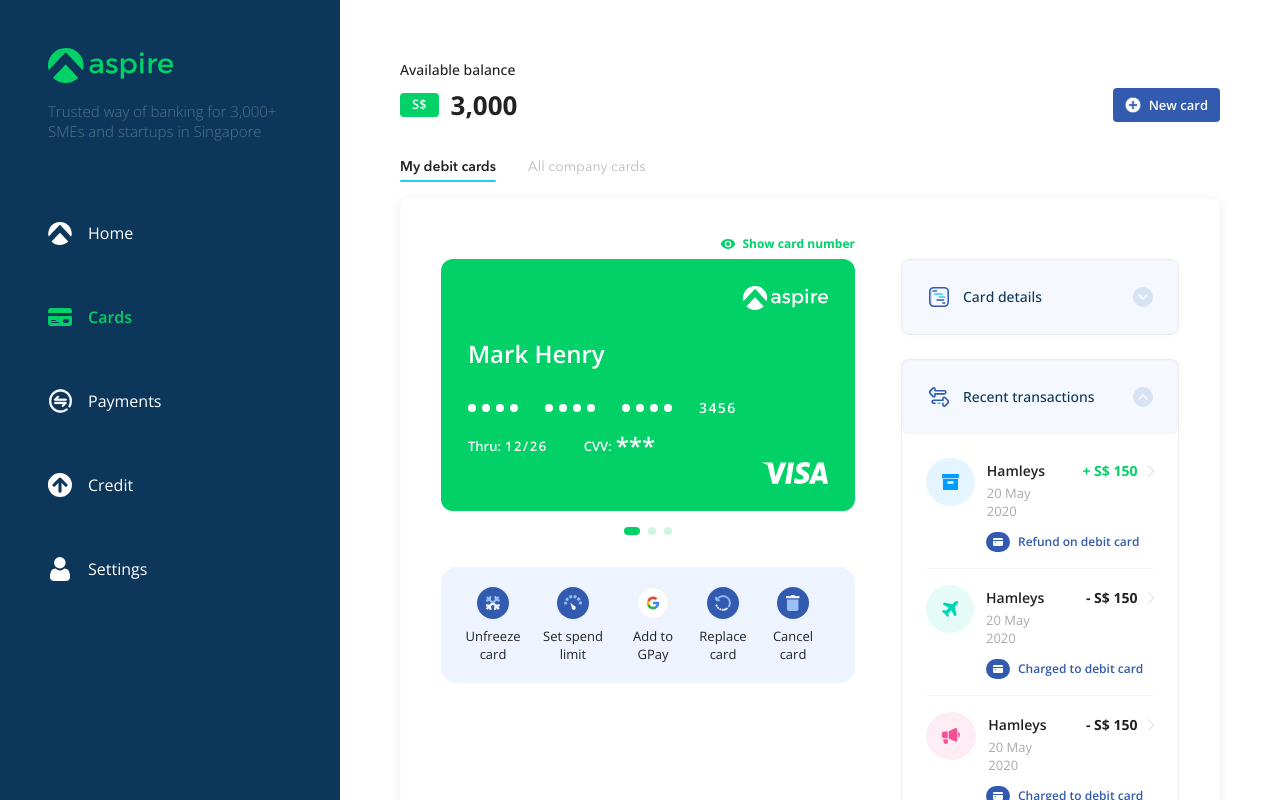
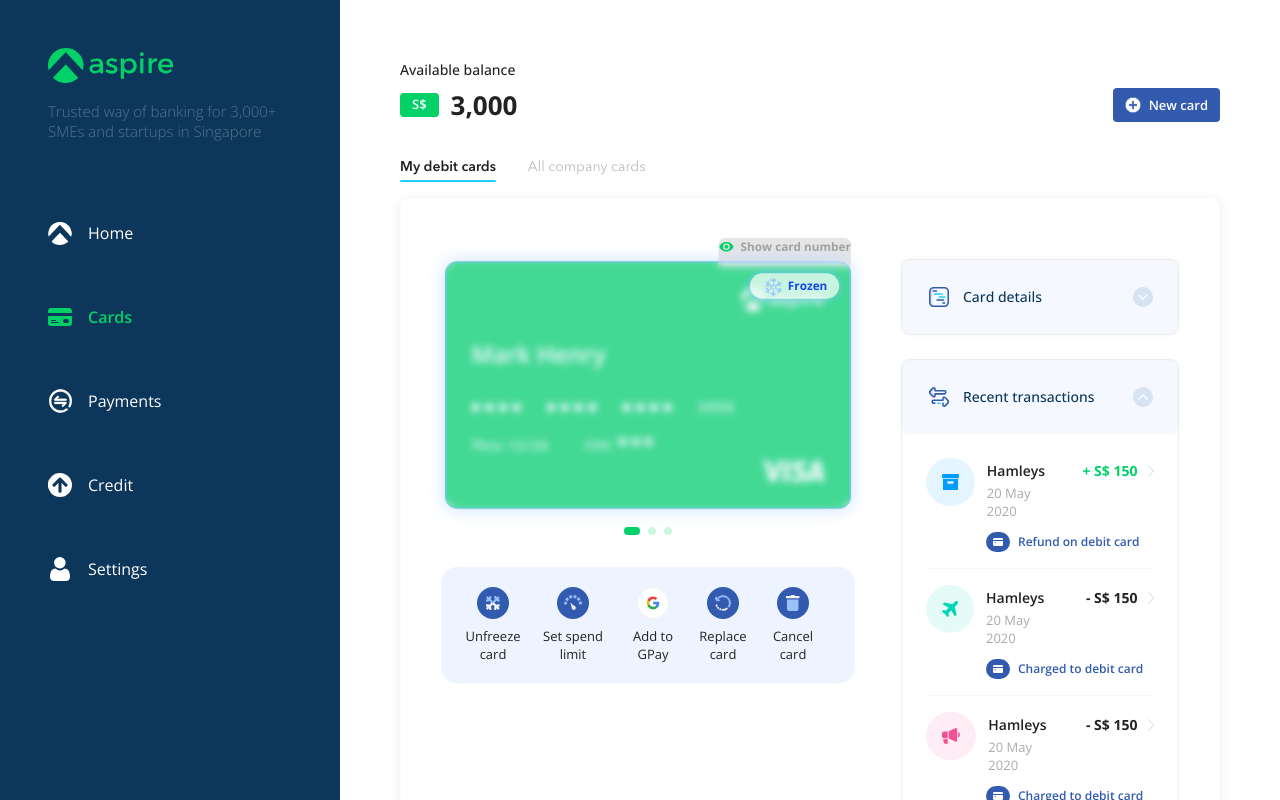
Before and after one commit to hieptth/aspire-fe-test, a React (Vite) app: page / in a window 1280 px wide. Both pictures are taken after a click on the element "Freeze card". Built offline with nearby package versions, Linux system fonts and the light colour scheme.

Commit message:
feat: style frozen card

```diff
--- a/src/components/AspireCard.tsx
+++ b/src/components/AspireCard.tsx
@@ -6,7 +6,7 @@
 };
 
 export const AspireCard = ({ card }: AspireCardProps) => {
-  card.color = card.color || "aspire-green"; // Default color if not provided
+  card.color = card.color || "aspire-green";
   const [showNumber, setShowNumber] = useState(false);
 
   const renderDigitGroups = () =>
@@ -26,12 +26,49 @@
 
   return (
     <div
-      className={`relative flex flex-col rounded-xl p-6 md:p-6.75 text-neutral-0 bg-${card.color}`}
+      className={`
+        relative flex flex-col rounded-xl p-6 md:p-6.75 text-neutral-0
+        bg-${card.color}
+        ${
+          card.frozen
+            ? "scale-[0.98] transition-transform duration-300 ease-in-out"
+            : ""
+        }
+      `}
     >
+      {/* Icy freeze overlay */}
+      {card.frozen && (
+        <div
+          className="absolute inset-0 rounded-xl bg-blue-100/30 backdrop-blur-[4px] border border-blue-300
+          shadow-[0_0_15px_3px_rgba(191,219,255,0.6)] pointer-events-none z-10"
+        />
+      )}
+
+      {/* Frozen badge with icy style */}
+      {card.frozen && (
+        <div
+          className="absolute top-3 right-3 z-20 px-3 py-1 bg-white/70 text-blue-700 font-bold rounded-full
+          text-xs select-none flex items-center gap-1 shadow-[0_0_8px_#7BC6FF]"
+          aria-label="Frozen card indicator"
+        >
+          <span className="text-lg leading-none">❄️</span>
+          <span>Frozen</span>
+        </div>
+      )}
+
       {/* Show Card Number Toggle */}
       <button
-        onClick={() => setShowNumber((prev) => !prev)}
-        className="absolute -top-6 right-0 -z-1 bg-neutral-0 text-aspire-green font-bold md:px-0 md:pb-3 text-xs/[17px]  rounded-t-md flex items-center gap-1.5 cursor-pointer"
+        onClick={() => !card.frozen && setShowNumber((prev) => !prev)}
+        className={`
+          absolute -top-6 right-0 -z-1 rounded-t-md flex items-center gap-1.5
+          text-xs/[17px] font-bold md:px-0 md:pb-3
+          ${
+            card.frozen
+              ? "bg-neutral-200 text-neutral-400 cursor-not-allowed"
+              : "bg-neutral-0 text-aspire-green cursor-pointer"
+          }
+        `}
+        disabled={card.frozen}
       >
         <img
           src="icons/green-eye-icon.svg"
--- a/src/layouts/MainLayout.tsx
+++ b/src/layouts/MainLayout.tsx
@@ -62,7 +62,7 @@
   return (
     <div className="flex h-dvh overflow-hidden">
       <Sidebar />
-      <main className="flex-1 overflow-auto p-15 scrollbar-hidden">
+      <main className="flex-1 overflow-y-auto overflow-x-hidden p-15 scrollbar-hidden">
         <div className="mb-8.5">
           <BalanceDisplay balance={3000} />
         </div>
```
